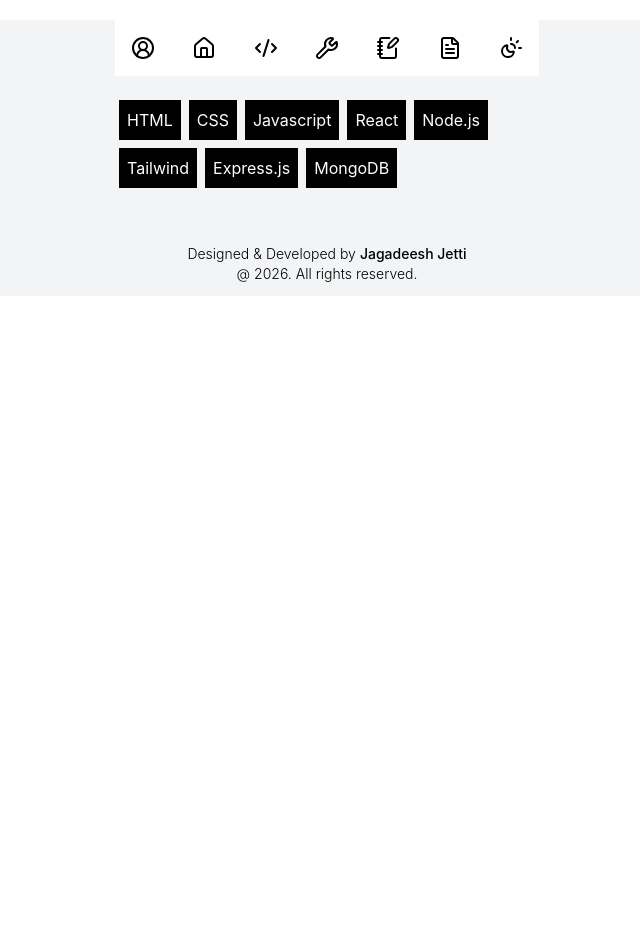
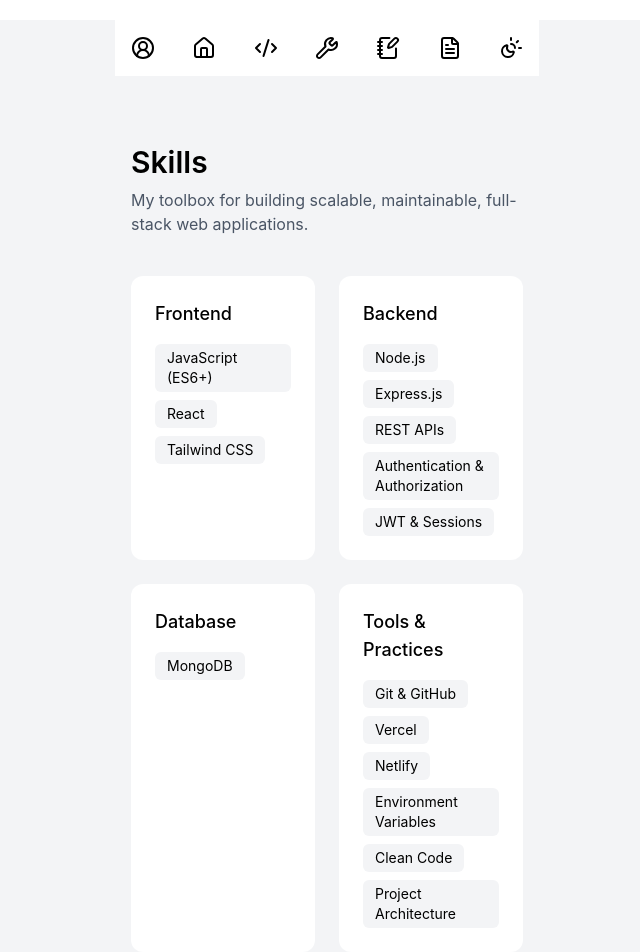
Before and after one commit to Jagadeesh-Jetti/Portfolio26, a React (Vite) app: page /skills in a window 1280 px wide. Shown: the top 952 px of the page, without its empty margins (313-953 px from the left). Before the commit the page ends 800 px from the top, so only its background shows below. Built offline with nearby package versions, Linux system fonts and the light colour scheme.

Commit message:
feat: made skills component

```diff
--- a/src/pages/Skills.jsx
+++ b/src/pages/Skills.jsx
@@ -1,20 +1,99 @@
-const skills = [
-  'HTML',
-  'CSS',
-  'Javascript',
-  'React',
-  'Node.js',
-  'Tailwind',
-  'Express.js',
-  'MongoDB',
-];
-
 export const Skills = () => {
   return (
-    <div className="flex flex-wrap max-h">
-      {skills.map((skill) => (
-        <div className="w-max h-10 m-1 p-2 bg-black text-white"> {skill} </div>
-      ))}
-    </div>
+    <section className="bg-gray-100 px-4 py-12">
+      <div className="max-w-5xl mx-auto mb-10">
+        <h1 className="text-3xl font-semibold mb-2">Skills</h1>
+        <p className="text-gray-600">
+          My toolbox for building scalable, maintainable, full-stack web
+          applications.
+        </p>
+      </div>
+
+      <div className="max-w-5xl mx-auto grid gap-6 md:grid-cols-2">
+        <div className="bg-white rounded-xl p-6">
+          <h2 className="text-lg font-medium mb-4">Frontend</h2>
+          <div className="flex flex-wrap gap-2">
+            {[
+              'JavaScript (ES6+)',
+              // 'TypeScript',
+              'React',
+              // 'Next.js',
+              'Tailwind CSS',
+              // 'Responsive UI',
+              // 'Accessibility (a11y)',
+            ].map((skill) => (
+              <span
+                key={skill}
+                className="bg-gray-100 px-3 py-1 rounded-md text-sm"
+              >
+                {skill}
+              </span>
+            ))}
+          </div>
+        </div>
+
+        <div className="bg-white rounded-xl p-6">
+          <h2 className="text-lg font-medium mb-4">Backend</h2>
+          <div className="flex flex-wrap gap-2">
+            {[
+              'Node.js',
+              'Express.js',
+              'REST APIs',
+              'Authentication & Authorization',
+              'JWT & Sessions',
+              // 'Web Security Basics',
+            ].map((skill) => (
+              <span
+                key={skill}
+                className="bg-gray-100 px-3 py-1 rounded-md text-sm"
+              >
+                {skill}
+              </span>
+            ))}
+          </div>
+        </div>
+
+        <div className="bg-white rounded-xl p-6">
+          <h2 className="text-lg font-medium mb-4">Database</h2>
+          <div className="flex flex-wrap gap-2">
+            {[
+              'MongoDB',
+              // 'PostgreSQL',
+              // 'Schema Design',
+              // 'Indexing',
+              // 'ORM (Prisma / Mongoose)',
+            ].map((skill) => (
+              <span
+                key={skill}
+                className="bg-gray-100 px-3 py-1 rounded-md text-sm"
+              >
+                {skill}
+              </span>
+            ))}
+          </div>
+        </div>
+
+        <div className="bg-white rounded-xl p-6">
+          <h2 className="text-lg font-medium mb-4">Tools & Practices</h2>
+          <div className="flex flex-wrap gap-2">
+            {[
+              'Git & GitHub',
+              'Vercel',
+              'Netlify',
+              'Environment Variables',
+              'Clean Code',
+              'Project Architecture',
+            ].map((skill) => (
+              <span
+                key={skill}
+                className="bg-gray-100 px-3 py-1 rounded-md text-sm"
+              >
+                {skill}
+              </span>
+            ))}
+          </div>
+        </div>
+      </div>
+    </section>
   );
 };
```
